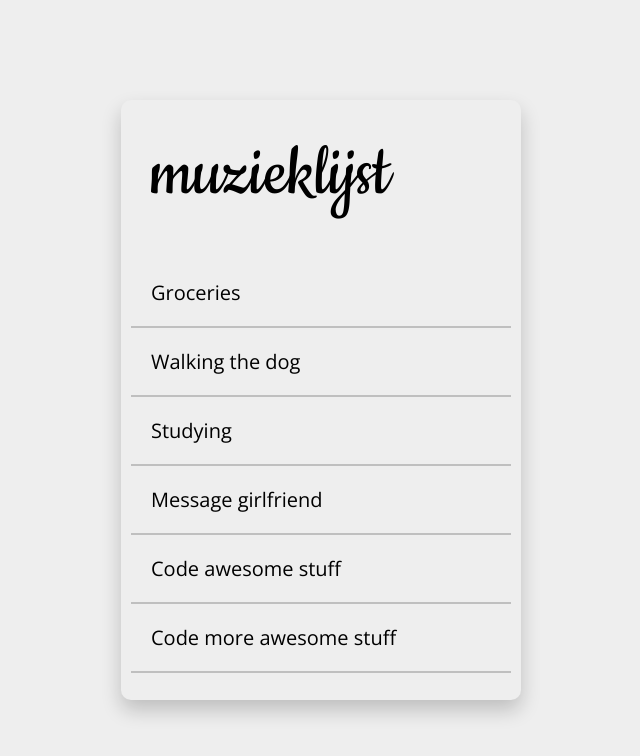
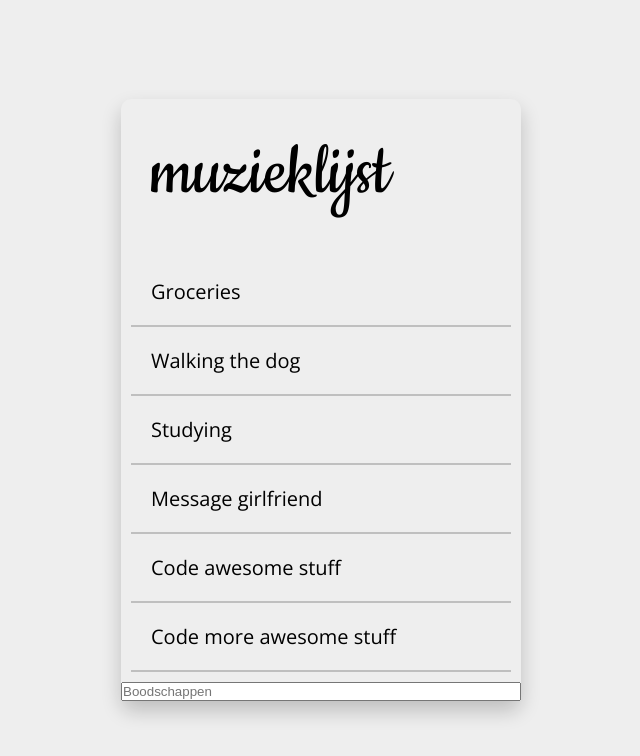
Before and after one commit to SemThijssen/todo, a React (Create React App) app: page / in a window 1280 px wide. Shown: the top 756 px of the page, without its empty margins (319-959 px from the left). Built offline with nearby package versions, Linux system fonts and the light colour scheme.

Commit message:
video 7 en 8 gemaakt

```diff
--- /dev/null
+++ b/src/components/Input/Input.css
@@ -0,0 +1,7 @@
+.input{
+    margin:1rem;
+    padding: 0.5rem 2rem;
+    font-size:100%;
+    font-family: "Open Sans", sans-serif;
+
+}
--- /dev/null
+++ b/src/components/Input/Input.js
@@ -0,0 +1,8 @@
+import "./Input.css";
+const Input = () => {
+    return (
+        <input type="text" placeholder= "Boodschappen" />
+    );
+}
+
+export default Input;
--- a/src/components/Todo/Todo.css
+++ b/src/components/Todo/Todo.css
@@ -4,6 +4,8 @@
     min-height: 60rem;
     box-shadow: 0 1rem 2rem 0 rgba(0, 0, 0, 0.2);
     border-radius: 1rem;
+    display:flex ;
+    flex-direction: column;
 }
 .todo__header{
 
--- a/src/components/Todo/Todo.js
+++ b/src/components/Todo/Todo.js
@@ -1,6 +1,7 @@
 
 import React from "react";
 import Item from"../Item/Item";
+import Input from "../Input/Input";
 import tasksObject from"../../data/tasks";
 import "./Todo.css";
 
@@ -59,6 +60,7 @@ update = () => {
                 <ul className="todo__list">
                    {items}
                 </ul>
+                <Input/>
             </article>
                 );
             }
```
